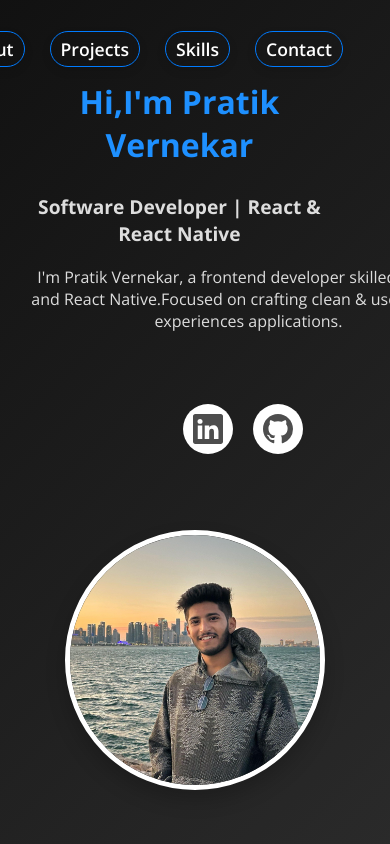
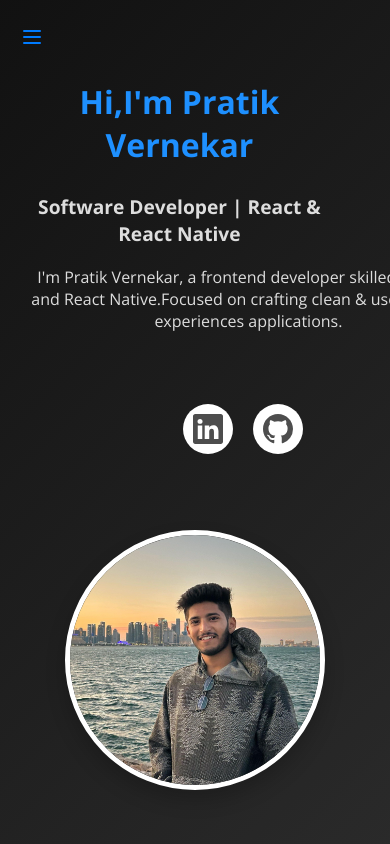
Before and after one commit to pratikvernekar/my-portfolio, a React (Vite) app: page / in a window 390 px wide. Shown: the top 844 px of the page. Built offline with nearby package versions, Linux system fonts and the light colour scheme.

Commit message:
header changes

```diff
--- a/src/components/Header.css
+++ b/src/components/Header.css
@@ -1,74 +1,36 @@
+/* Base Header Styles */
 .header {
   display: flex;
   justify-content: center;
-  align-items: center;
+  /* align-items: center; */
+  /* align-self: center; */
   width: 100%;
   position: fixed;
   top: 0;
-  left: 0;
+  /* left: 0; */
   padding: 15px 20px;
-  /* backdrop-filter: blur(10px); Glass effect */
-  /* box-shadow: 0 4px 10px rgba(0, 0, 0, 0.1); */
   transition: transform 0.3s ease-in-out, background 0.3s ease-in-out;
   z-index: 1000;
   background: transparent;
   box-sizing: border-box;
+  /* border: 1px solid #007bff; */
 }
 
-/* Light Mode */
-.light {
-  background: linear-gradient(
-    90deg,
-    rgba(0, 123, 255, 0.8),
-    rgba(255, 255, 255, 0.8)
-  );
-  color: black;
-}
-
-/* Dark Mode */
-.dark {
-  background: linear-gradient(
-    90deg,
-    rgba(10, 10, 10, 0.9),
-    rgba(50, 50, 50, 0.9)
-  );
-  color: white;
-}
-
-/* Hide header when scrolling down */
 .hidden {
   transform: translateY(-100%);
 }
 
-/* Show header when scrolling up */
 .visible {
   transform: translateY(0);
 }
 
-/* Left side (Image + Name) */
-.header-left {
-  display: flex;
-  align-items: center;
-  gap: 12px;
-}
-
-.profileImg {
-  width: 55px;
-  height: 55px;
-  border-radius: 50%;
-  object-fit: cover;
-}
-
-.logo {
-  font-size: 1.8rem;
-  font-weight: bold;
-}
-
-/* Right side (Nav + Toggle) */
+/* Right Side (Nav + Toggle) */
 .header-right {
   display: flex;
   align-items: center;
+  align-self: center;
   gap: 20px;
+  /* border: 1px solid #007bff; */
 }
 
 .nav-links {
@@ -90,38 +52,30 @@
 }
 
 .box-border {
-  border: 1px solid #007BFF;
-  /* background: #ffecec; Light red background */
-  color: #e63535;
+  border: 1px solid #007bff;
+  color: #ffffff;
   font-weight: 600;
   padding: 5px 10px;
   backdrop-filter: blur(10px);
   box-shadow: 0 4px 10px rgba(0, 0, 0, 0.1);
   transition: transform 0.3s ease-in-out, background 0.3s ease-in-out;
-  border-radius: 50px; /* Makes it oval */
-  transition: all 0.3s ease-in-out;
+  border-radius: 50px;
+}
+.dark-mode {
+  color: #000;
+}
+
+.light-mode {
+  color: #ffffff;
 }
 
 .box-border:hover {
-  background:  rgba(0, 123, 255, 0.8);
+  background: rgba(0, 123, 255, 0.8);
   color: black;
   transform: scale(1.05);
 }
 
-.light .nav-item {
-  color: black;
-}
-
-.dark .nav-item {
-  color: white;
-}
-
-.nav-item:hover {
-  color: white;
-  transform: translateY(-2px);
-}
-
-/* Dark Mode Toggle Button */
+/* Dark Mode Toggle */
 .toggle-button {
   background: transparent;
   border: none;
@@ -139,15 +93,69 @@
   transform: rotate(20deg);
 }
 
-/* Responsive Design */
-/* @media (max-width: 768px) {
-  .header {
-    flex-direction: row;
+/* Mobile Menu */
+.menu-button {
+  display: none;
+  /* background: transparent; */
+  border: none;
+  cursor: pointer;
+}
+
+@media (max-width: 768px) {
+  .menu-button {
+    display: block;
+    position: absolute;
+    left: -50px;
+    top: 10px;
+  }
+
+  .header-right {
+    position: absolute;
+    top: 60px;
+    right: 0;
+    background: rgba(10, 10, 10, 0.9);
+    width: 100%;
+    flex-direction: column;
+    align-items: center;
+    padding: 15px 0;
+    display: none;
+  }
+
+  .header-right.menu-open {
+    display: flex;
+    align-items: center;
     justify-content: space-between;
+    width: 100%;
+    animation: slideDown 0.3s ease-in-out;
   }
 
   .nav-links {
-    flex-wrap: wrap;
+    display: flex;
+    align-items: center;
+    gap: 25px;
+    flex-grow: 1;
     justify-content: center;
   }
-} */
+
+  .toggle-button {
+    position: absolute;
+    right: 2%;
+    /* margin-right: auto; */
+  }
+
+  @keyframes slideDown {
+    from {
+      opacity: 0;
+      transform: translateY(-10px);
+    }
+    to {
+      opacity: 1;
+      transform: translateY(0);
+    }
+  }
+
+  .nav-links {
+    flex-direction: column;
+    gap: 15px;
+  }
+}
--- a/src/components/Header.jsx
+++ b/src/components/Header.jsx
@@ -1,12 +1,12 @@
 import { useState, useEffect } from "react";
 import { Link } from "react-scroll";
-import { Moon, Sun } from "lucide-react"; // Icons
+import { Moon, Sun, Menu, X } from "lucide-react"; // Icons
 import "./Header.css";
-import img from "../assets/profile.jpeg";
 
 const Header = ({ toggleDarkMode, darkMode }) => {
   const [isVisible, setIsVisible] = useState(true);
   const [prevScrollY, setPrevScrollY] = useState(0);
+  const [menuOpen, setMenuOpen] = useState(false);
 
   useEffect(() => {
     const handleScroll = () => {
@@ -20,12 +20,11 @@ const Header = ({ toggleDarkMode, darkMode }) => {
   }, [prevScrollY]);
 
   return (
-    <header className={`header ${isVisible ? "visible" : "hidden"}`}>
-      {/* <div className="header-left">
-        <img src={img} alt="Profile" className="profileImg" />
-        <h1 className="logo">Pratik Vernekar</h1>
-      </div> */}
-      <div className="header-right">
+    <header className={`header ${isVisible ? "vidsible" : "hiddsen"}`}>
+      <button className="menu-button" onClick={() => setMenuOpen(!menuOpen)}>
+        {menuOpen ? <X size={24} /> : <Menu size={24} />}
+      </button>
+      <div className={`header-right ${menuOpen ? "menu-open" : ""}`}>
         <nav>
           <ul className="nav-links">
             {["about", "projects", "skills", "contact"].map((section) => (
@@ -34,7 +33,8 @@ const Header = ({ toggleDarkMode, darkMode }) => {
                   to={section}
                   smooth={true}
                   duration={500}
-                  className="nav-item box-border"
+                  className={`nav-item box-border ${!darkMode ? "dark-mode" : "light-mode"}`}
+                  onClick={() => setMenuOpen(false)}
                 >
                   {section.charAt(0).toUpperCase() + section.slice(1)}
                 </Link>
@@ -44,11 +44,7 @@ const Header = ({ toggleDarkMode, darkMode }) => {
         </nav>
 
         <button className="toggle-button" onClick={toggleDarkMode}>
-          {darkMode ? (
-            <Sun size={20} color="white" />
-          ) : (
-            <Moon size={20} color="black" />
-          )}
+          {darkMode ? <Sun size={20} color="white" /> : <Moon size={20} color="black" />}
         </button>
       </div>
     </header>
```
